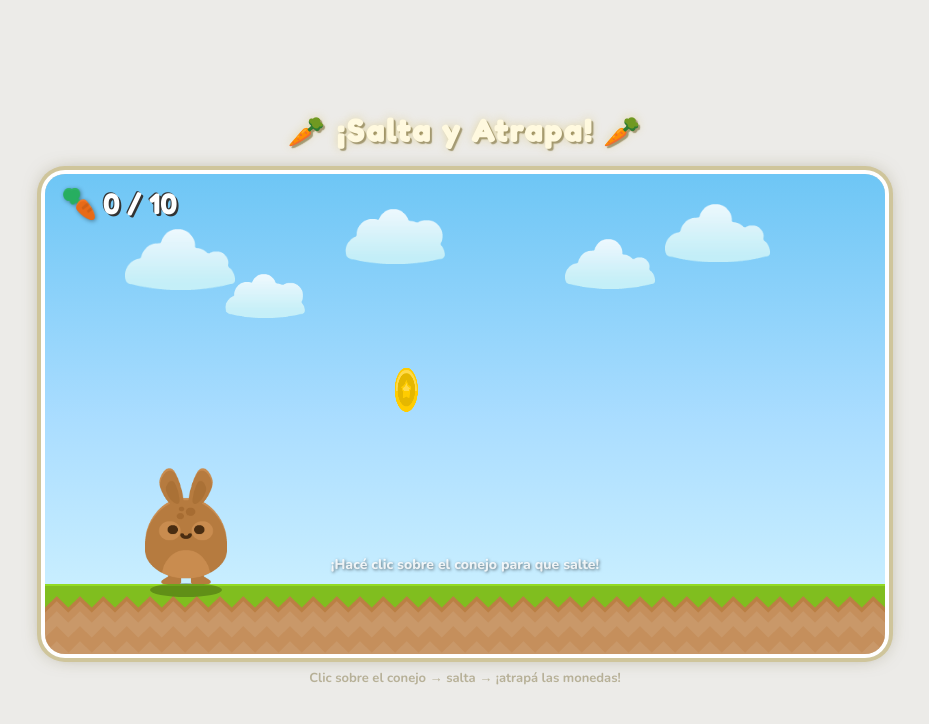
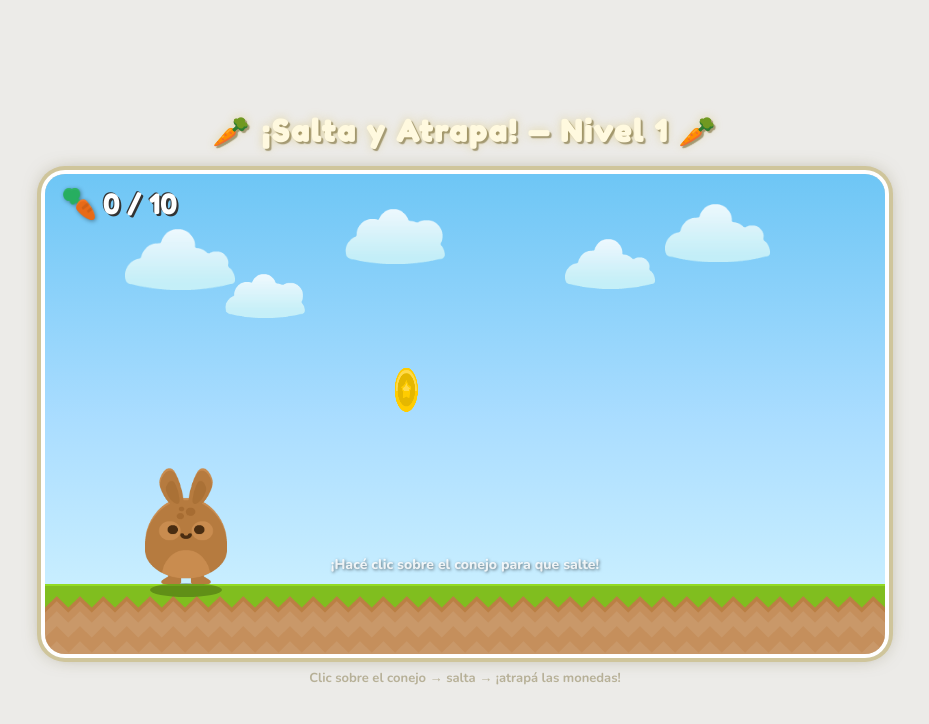
Before and after one commit to danielfernandez-cd/juego-saltar-1, a plain HTML site: page index.html in a window 1280 px wide. Shown: the whole page, without its empty margins (175-1104 px from the left). Drawn offline with nearby package versions, Linux system fonts and the light colour scheme.

Commit message:
Update index.html

```diff
--- a/index.html
+++ b/index.html
@@ -97,7 +97,7 @@
 </head>
 <body>
 
-<h1>🥕 ¡Salta y Atrapa! 🥕</h1>
+<h1>🥕 ¡Salta y Atrapa! — Nivel 1 🥕</h1>
 
 <div id="gameWrapper">
   <canvas id="gameCanvas"></canvas>
```
